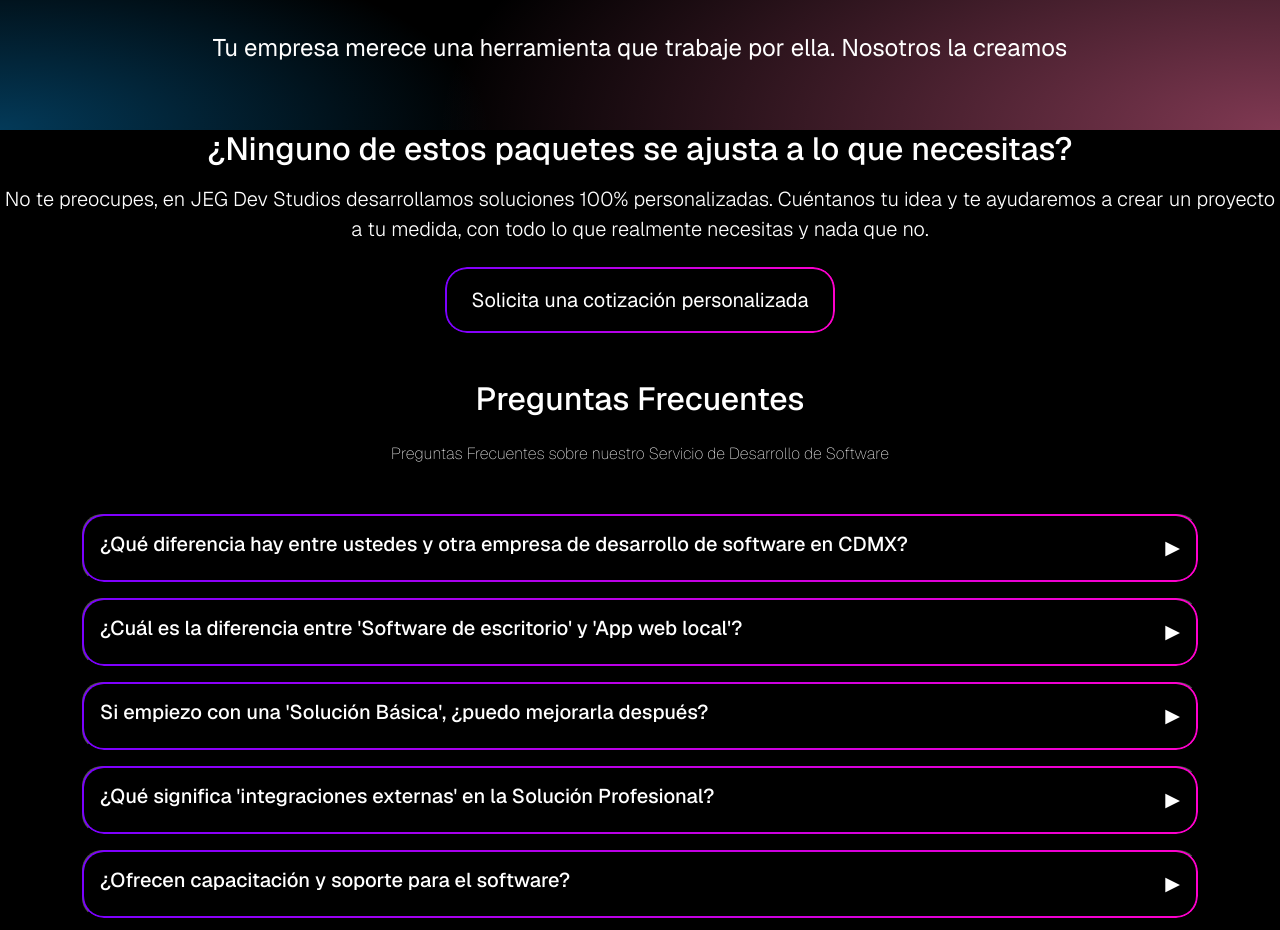
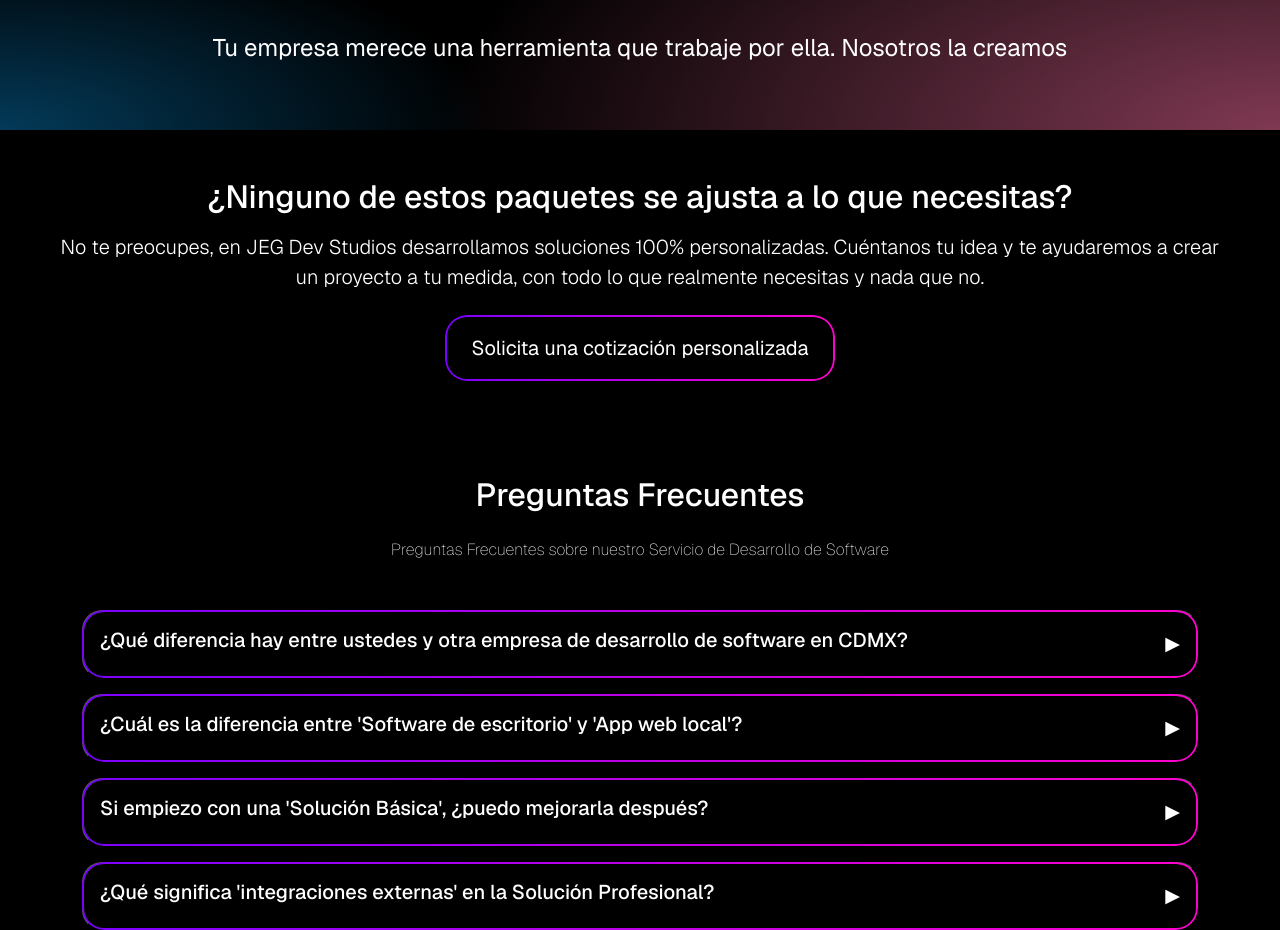
Before and after one commit to JhonnDevJs/jeg-dev-studios-site, a Next.js app: page /servicios/desarrollo/software-empresarial in a window 1280 px wide. Shown: the part 5080-6010 px from the top of the page. Built offline with nearby package versions, Linux system fonts and the light colour scheme.

Commit message:
fix: correction iin semantic html

```diff
--- a/src/app/servicios/desarrollo/apps/DevAppClient.jsx
+++ b/src/app/servicios/desarrollo/apps/DevAppClient.jsx
@@ -225,7 +225,7 @@ export default function DevAppClient() {
 				faqs={faqs}
 				subtitle="Preguntas frecuentes sobre el desarrollo de apps."
 			/>
-
+			<section className="d-flex flex-column justify-content-center align-items-center text-center text-white w-100 p-xl-5 p-3 gap-3">
 				<CTAProducts
 					title={"¿Ninguno de estos paquetes se ajusta a lo que necesitas?"}
 					paragraph={
@@ -239,6 +239,7 @@ export default function DevAppClient() {
 						},
 					]}
 				/>
+			</section>
 		</>
 	);
 }
--- a/src/app/servicios/desarrollo/software-empresarial/DevSoftClient.jsx
+++ b/src/app/servicios/desarrollo/software-empresarial/DevSoftClient.jsx
@@ -345,10 +345,12 @@ export default function DevSoftClient() {
 					creamos
 				</p>
 			</section>
+			<section className="d-flex flex-column justify-content-center align-items-center text-center text-white w-100 p-xl-5 p-3 gap-3">
 				<CTAProducts
-
-				title={'¿Ninguno de estos paquetes se ajusta a lo que necesitas?'}
-				paragraph={'No te preocupes, en JEG Dev Studios desarrollamos soluciones 100% personalizadas. Cuéntanos tu idea y te ayudaremos a crear un proyecto a tu medida, con todo lo que realmente necesitas y nada que no.'}
+					title={"¿Ninguno de estos paquetes se ajusta a lo que necesitas?"}
+					paragraph={
+						"No te preocupes, en JEG Dev Studios desarrollamos soluciones 100% personalizadas. Cuéntanos tu idea y te ayudaremos a crear un proyecto a tu medida, con todo lo que realmente necesitas y nada que no."
+					}
 					links={[
 						{
 							label: "Solicita una cotización personalizada",
@@ -357,6 +359,7 @@ export default function DevSoftClient() {
 						},
 					]}
 				/>
+			</section>
 			<FAQ
 				faqs={faqs}
 				subtitle="Preguntas Frecuentes sobre nuestro Servicio de Desarrollo de Software"
--- a/src/app/servicios/desarrollo/web/blogs/BlogsClient.jsx
+++ b/src/app/servicios/desarrollo/web/blogs/BlogsClient.jsx
@@ -363,7 +363,7 @@ export default function BlogDevelopmentPage() {
 
 			{/* --- Sección de FAQ --- */}
 			<FAQ faqs={faqs} title="Preguntas Frecuentes sobre Desarrollo de Blogs" />
-
+			<section className="d-flex flex-column justify-content-center align-items-center text-center text-white w-100 p-xl-5 p-3 gap-3">
 				<CTAProducts
 					title={"¿Listo para Convertirte en una Autoridad en tu Sector?"}
 					paragraph={
@@ -377,6 +377,7 @@ export default function BlogDevelopmentPage() {
 						},
 					]}
 				/>
+			</section>
 		</>
 	);
 }
```
Lines whose indentation alone changed are shown as unchanged.
